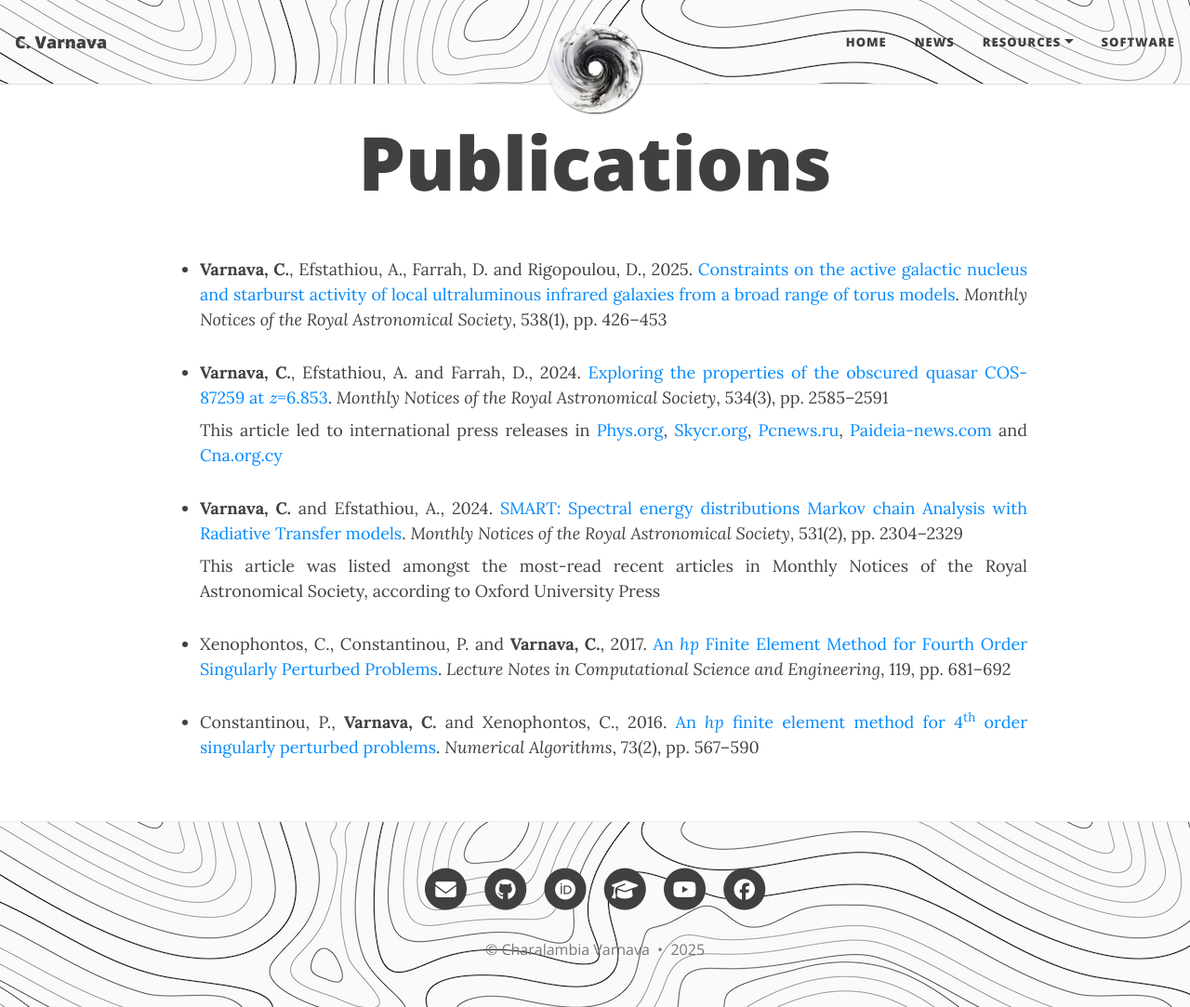
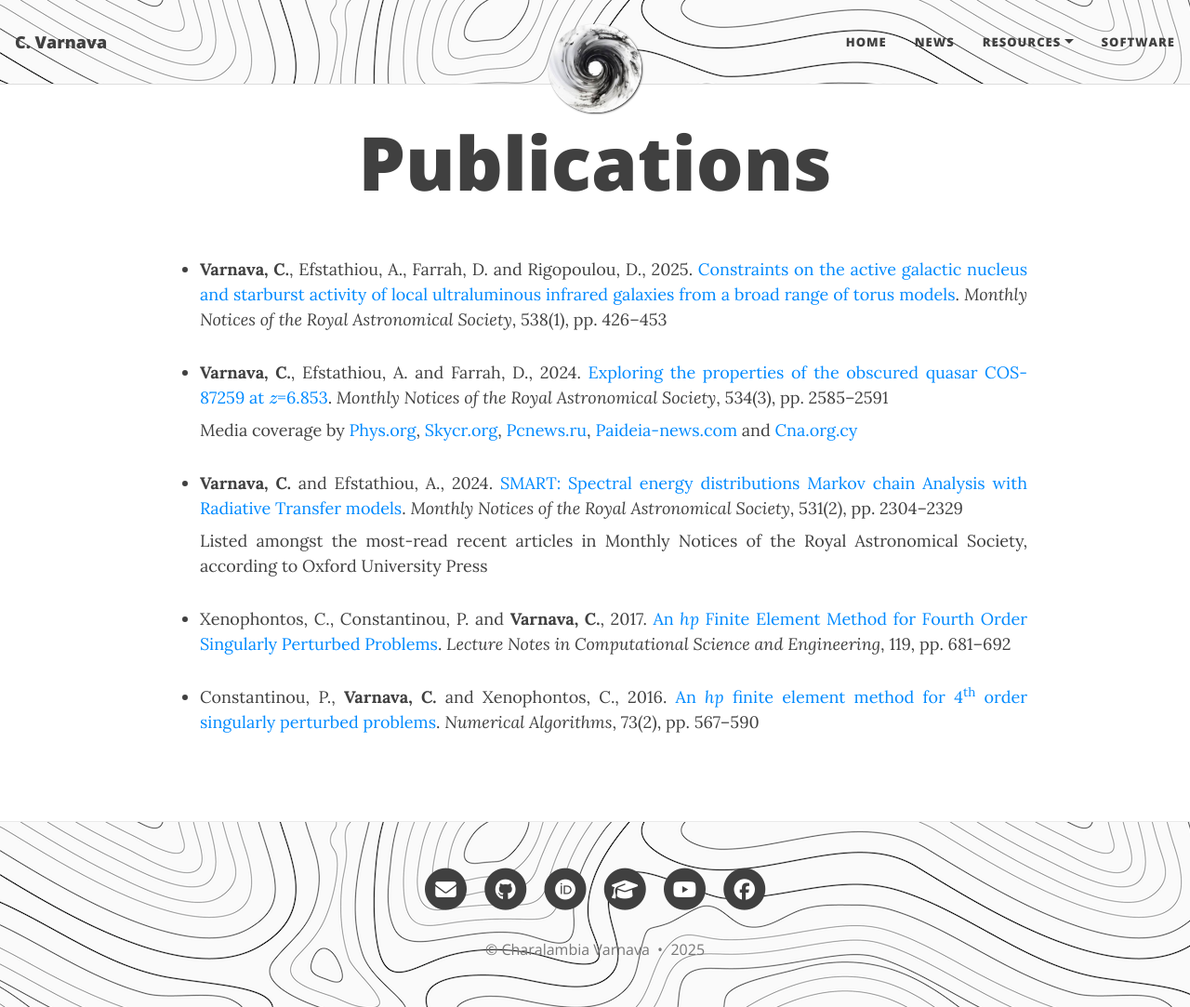
Before and after one commit to ch-var/ch-var.github.io, a Jekyll site: the page built from publications.html, in a window 1280 px wide and 1083 px high. Shown: the whole window at 93% size. Built offline with Jekyll 4.4.1, drawn with Linux system fonts in a browser that asks for light colours; formulas are drawn with MathJax 3.

Commit message:
Update publications.html

```diff
--- a/publications.html
+++ b/publications.html
@@ -26,10 +26,10 @@
 <li class="responsive-margin"><b>Varnava, C.</b>, Efstathiou, A., Farrah, D. and Rigopoulou, D., 2025. <a href="https://doi.org/10.1093/mnras/staf319">Constraints on the active galactic nucleus and starburst activity of local ultraluminous infrared galaxies from a broad range of torus models</a>. <i>Monthly Notices of the Royal Astronomical Society</i>, 538(1), pp. 426–453</li>
 <p></p>
 <li class="responsive-margin" style="margin-bottom: 8px;"><b>Varnava, C.</b>, Efstathiou, A. and Farrah, D., 2024. <a href="https://doi.org/10.1093/mnras/stae2221">Exploring the properties of the obscured quasar COS-87259 at \(z\)=6.853</a>. <i>Monthly Notices of the Royal Astronomical Society</i>, 534(3), pp. 2585–2591</li>
-<p align='justify' class="responsive-margin" style="margin-top: 0px;">This article led to international press releases in <a href="https://phys.org/news/2024-10-astronomers-explore-properties-obscured-hyperluminous.html">Phys.org</a>, <a href="https://skycr.org/2024/10/21/exploran-las-propiedades-de-un-cuasar-hiperluminoso-oscurecido/">Skycr.org</a>, <a href="https://pcnews.ru/news/astronomy_obnaruzili_sverhmassivnuu_cernuu_dyru_v_centre_galaktiki_cos_87259-1530160.html#gsc.tab=0">Pcnews.ru</a>, <a href="https://paideia-news.com/panepistimio-frederick/2024/11/11/ereynitria-toy-eyropaikoy-panepistimioy-meleta-ena-protogono-yperfoteino-kbazar">Paideia-news.com</a> and <a href="https://www.cna.org.cy/press-release/article/7556971/anakoinosi-typoy-evropaiko-panepistimio-kyproy">Cna.org.cy</a></p>
+<p align='justify' class="responsive-margin" style="margin-top: 0px;">Media coverage by <a href="https://phys.org/news/2024-10-astronomers-explore-properties-obscured-hyperluminous.html">Phys.org</a>, <a href="https://skycr.org/2024/10/21/exploran-las-propiedades-de-un-cuasar-hiperluminoso-oscurecido/">Skycr.org</a>, <a href="https://pcnews.ru/news/astronomy_obnaruzili_sverhmassivnuu_cernuu_dyru_v_centre_galaktiki_cos_87259-1530160.html#gsc.tab=0">Pcnews.ru</a>, <a href="https://paideia-news.com/panepistimio-frederick/2024/11/11/ereynitria-toy-eyropaikoy-panepistimioy-meleta-ena-protogono-yperfoteino-kbazar">Paideia-news.com</a> and <a href="https://www.cna.org.cy/press-release/article/7556971/anakoinosi-typoy-evropaiko-panepistimio-kyproy">Cna.org.cy</a></p>
 <p></p>
 <li class="responsive-margin" style="margin-bottom: 8px;"><b>Varnava, C.</b> and Efstathiou, A., 2024. <a href="https://doi.org/10.1093/mnras/stae1141">SMART: Spectral energy distributions Markov chain Analysis with Radiative Transfer models</a>. <i>Monthly Notices of the Royal Astronomical Society</i>, 531(2), pp. 2304–2329</li>
-<p align='justify' class="responsive-margin" style="margin-top: 0px;">This article was listed amongst the most-read recent articles in Monthly Notices of the Royal Astronomical Society, according to Oxford University Press</a></p>
+<p align='justify' class="responsive-margin" style="margin-top: 0px;">Listed amongst the most-read recent articles in Monthly Notices of the Royal Astronomical Society, according to Oxford University Press</a></p>
 <p></p>
 <li class="responsive-margin">Xenophontos, C., Constantinou, P. and <b>Varnava, C.</b>, 2017. <a href="https://doi.org/10.1007/978-3-319-65870-4_49">An <i>hp</i> Finite Element Method for Fourth Order Singularly Perturbed Problems</a>. <i>Lecture Notes in Computational Science and Engineering</i>, 119, pp. 681–692</li>
 <p></p>
```
